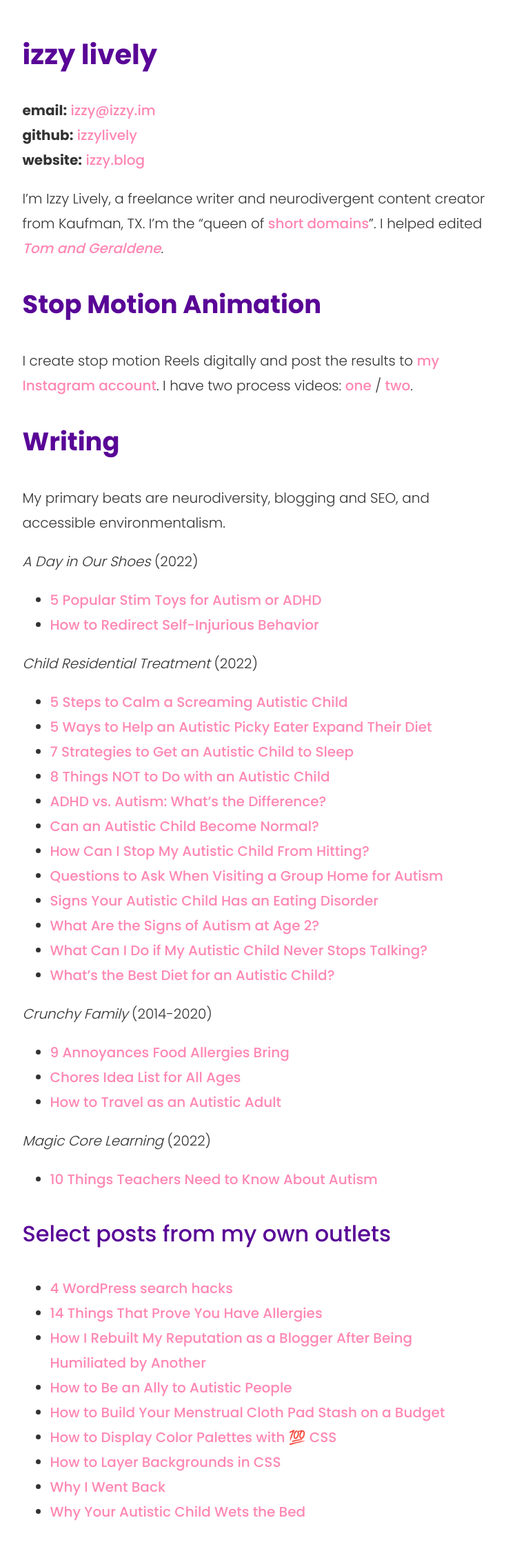
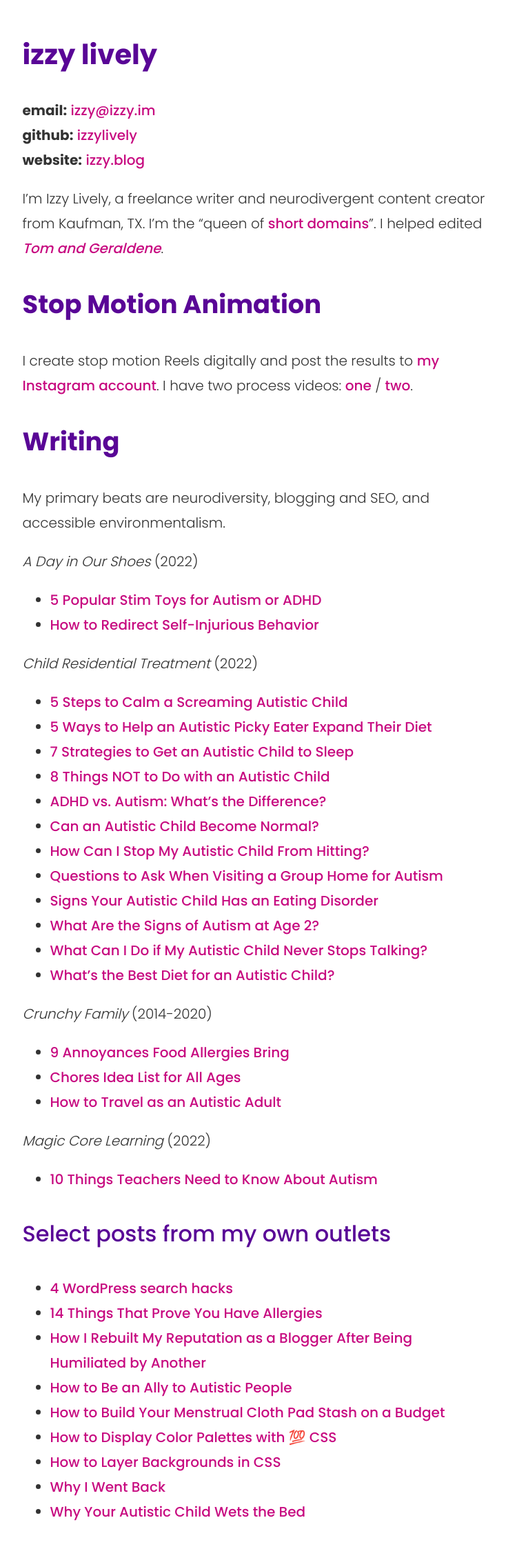
Before and after one commit to autisticjane/autisticjane.github.io, a Jekyll site: the page built from index.md, in a window 1280 px wide. Shown: the whole page at 69% size, without its empty margins (270-1004 px from the left). Built offline with Jekyll 4.4.1, drawn with Linux system fonts in a browser that asks for light colours.

Commit message:
Update links.css

```diff
--- a/css/links.css
+++ b/css/links.css
@@ -1,16 +1,10 @@
 :root{
-	--link-color: #444;
-	--link-color-dark-mode: #ff87b3;
-	--link-color-dark-mode-secondary: #efefef;
+	--link-color: #C70A80;
 	--link-color-hover: #2f3daa;
-	--link-color-hover-dark-mode: #8392ff;
 	--link-color-focus: #e94582;
 	--link-background-color-hover: #efeff9;
-	--link-background-color-hover-dark-mode: #342a44;
 	--link-background-color-focus: #eee;
-	--link-background-color-focus-dark-mode: var(--link-background-color-hover-dark-mode);
 	--link-border-color-focus: #ffa0c4;
-	--link-border-color-focus-dark-mode: #f9dce7;
 	--text-highlight-color: #efeff9;
 }
 
@@ -37,19 +31,3 @@ a:focus {
     color: var(--link-color-focus);
     outline: 2px solid var(--link-border-color-focus);
 }
-
-a{
-    color: var(--link-color-dark-mode);
-}
-
-a:hover{
-    background-color: var(--link-background-color-hover-dark-mode);
-    color: var(--link-color-hover-dark-mode);
-}
-
-a:focus{
-	background-color: var(--link-background-color-focus-dark-mode);
-    box-shadow: 0 0 0 2px var(--link-border-color-focus-dark-mode);
-    outline: 0;
-    text-decoration: none;
-}
```
